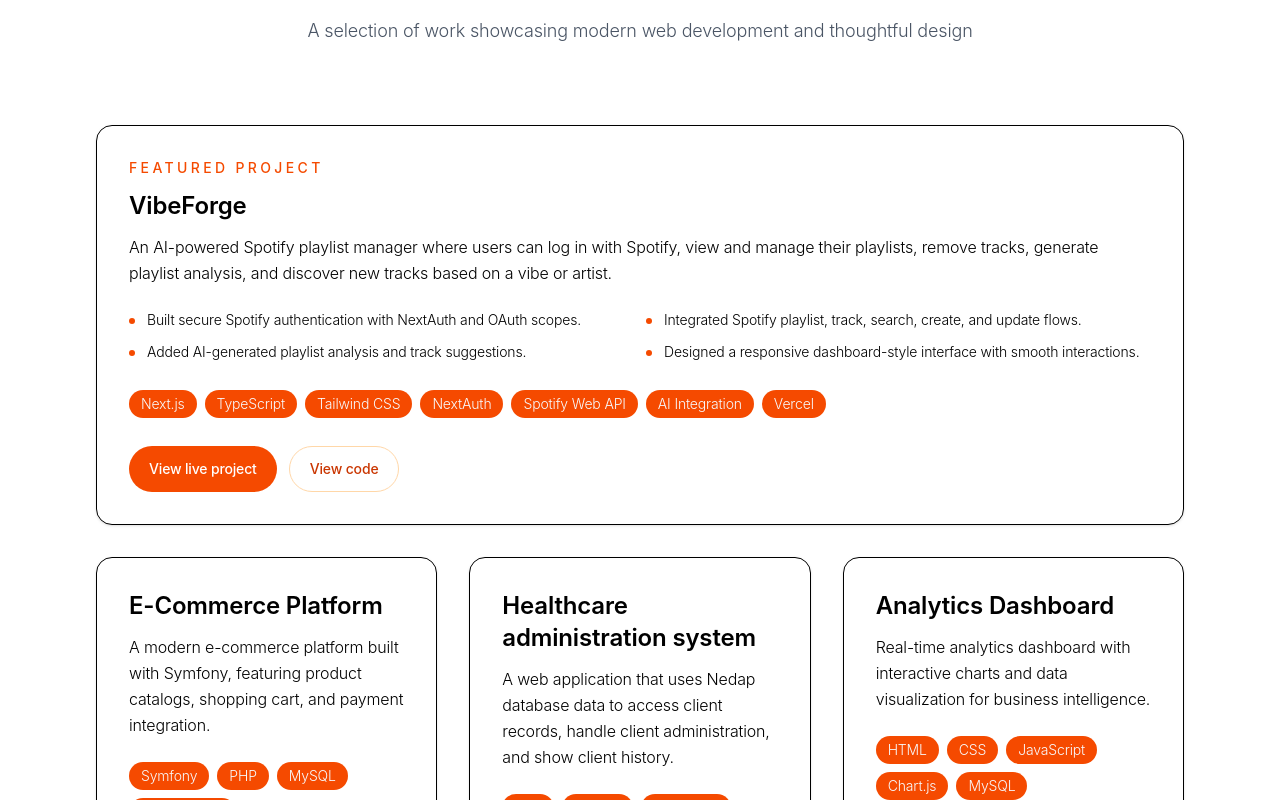
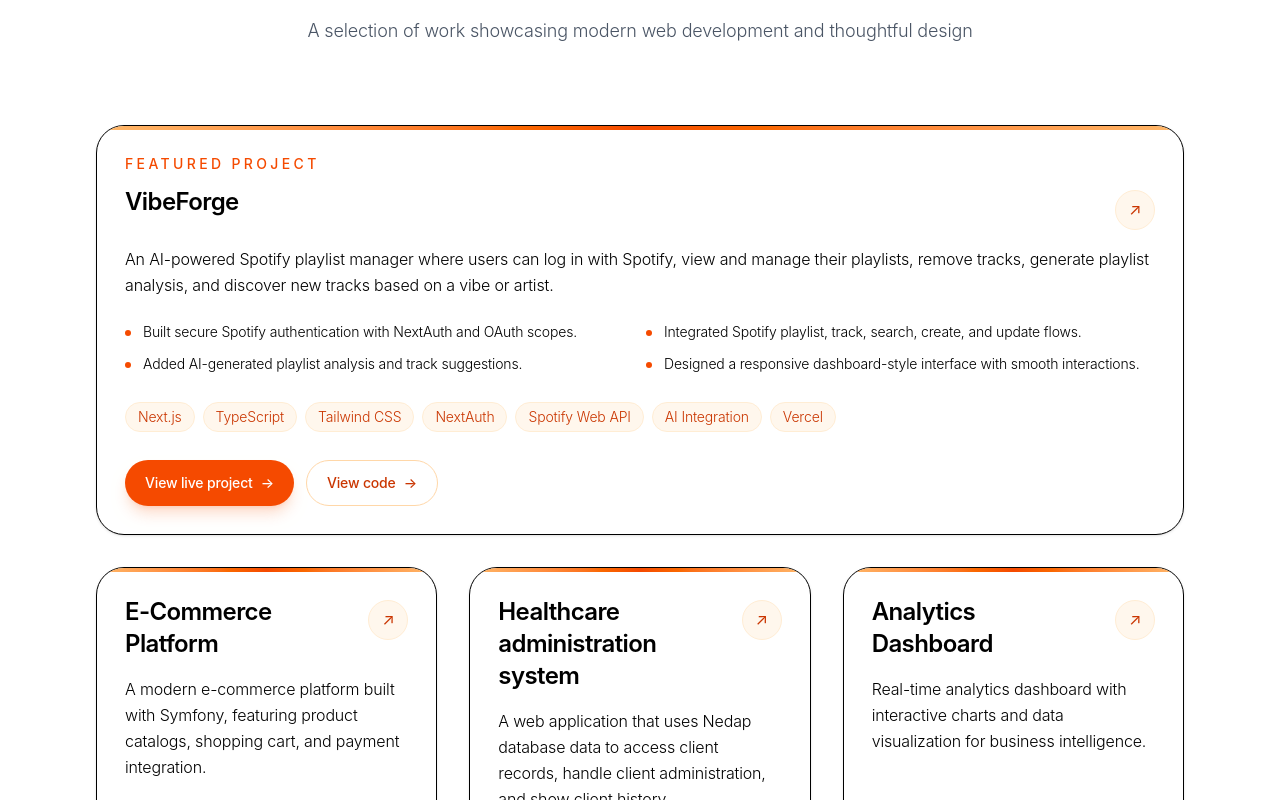
Before and after one commit to wpoth/wpoth.github.io, a Next.js app: page / in a window 1280 px wide. Shown: the part 1060-1860 px from the top of the page. Built offline with nearby package versions, Linux system fonts and the light colour scheme.

Commit message:
advanced card animations

```diff
--- a/src/components/ProjectCard.tsx
+++ b/src/components/ProjectCard.tsx
@@ -4,6 +4,19 @@
 import type { Project } from '@/data/portfolio';
 
 type ProjectCardProps = Project;
+
+const cardMotion = {
+  hidden: {
+    opacity: 0,
+    y: 32,
+    scale: 0.98,
+  },
+  visible: {
+    opacity: 1,
+    y: 0,
+    scale: 1,
+  },
+};
 
 export function ProjectCard({
   title,
@@ -17,59 +30,99 @@
   highlights,
 }: ProjectCardProps) {
   const cardClassName = featured
-    ? 'group relative overflow-hidden rounded-[2rem] border border-orange-200 bg-gradient-to-br from-orange-50 via-white to-warm-gray-50 shadow-sm transition-all duration-300'
-    : 'group relative overflow-hidden rounded-2xl border border-warm-gray-200 bg-white shadow-sm transition-all duration-300';
+    ? 'group relative overflow-hidden rounded-[2rem] border border-orange-200/80 bg-gradient-to-br from-orange-50 via-white to-white shadow-[0_18px_70px_rgba(234,88,12,0.10)] transition-all duration-500 hover:border-orange-300 hover:shadow-[0_28px_90px_rgba(234,88,12,0.18)]'
+    : 'group relative h-full overflow-hidden rounded-[1.75rem] border border-warm-gray-200 bg-white shadow-sm transition-all duration-500 hover:border-orange-200 hover:shadow-[0_22px_70px_rgba(15,23,42,0.10)]';
 
   const cardContent = (
-    <motion.div
-      initial={{ opacity: 0, y: 40 }}
-      whileInView={{ opacity: 1, y: 0 }}
-      viewport={{ once: true, amount: 0.2 }}
-      transition={{ duration: 0.6, ease: 'easeOut' }}
-      whileHover={{ y: -8 }}
+    <motion.article
+      variants={cardMotion}
+      initial="hidden"
+      whileInView="visible"
+      viewport={{ once: true, amount: 0.22 }}
+      transition={{
+        duration: 0.65,
+        ease: [0.22, 1, 0.36, 1],
+      }}
+      whileHover={{
+        y: -10,
+        scale: featured ? 1.01 : 1.025,
+      }}
       className={cardClassName}
     >
-      <div className="absolute inset-x-0 top-0 h-1 bg-gradient-to-r from-orange-400 via-orange-600 to-orange-400 opacity-0 transition-opacity duration-300 group-hover:opacity-100" />
+      <div className="pointer-events-none absolute inset-0 opacity-0 transition-opacity duration-500 group-hover:opacity-100">
+        <div className="absolute -right-24 -top-24 h-56 w-56 rounded-full bg-orange-300/30 blur-3xl" />
+        <div className="absolute -bottom-24 -left-24 h-56 w-56 rounded-full bg-orange-100/80 blur-3xl" />
+      </div>
+
+      <motion.div
+        className="absolute inset-x-0 top-0 h-1 bg-gradient-to-r from-orange-300 via-orange-600 to-orange-300"
+        initial={{ scaleX: 0 }}
+        whileInView={{ scaleX: 1 }}
+        viewport={{ once: true }}
+        transition={{ duration: 0.8, ease: 'easeOut' }}
+        style={{ transformOrigin: 'left' }}
+      />
 
       {featured && (
-        <div className="absolute -right-24 -top-24 h-64 w-64 rounded-full bg-orange-200/40 blur-3xl" />
+        <div className="absolute right-6 top-6 z-10 hidden rounded-full border border-orange-200 bg-white/80 px-4 py-2 text-xs font-medium uppercase tracking-[0.18em] text-orange-700 shadow-sm backdrop-blur-md md:inline-flex">
+          Featured
+        </div>
       )}
 
       {image && (
-        <div className="h-48 w-full overflow-hidden bg-orange-600">
+        <div className="relative h-52 w-full overflow-hidden bg-orange-600">
           <motion.img
             src={image}
             alt={title}
             className="h-full w-full object-cover"
             whileHover={{ scale: 1.08 }}
-            transition={{ duration: 0.4 }}
+            transition={{ duration: 0.7, ease: [0.22, 1, 0.36, 1] }}
           />
+
+          <div className="absolute inset-0 bg-gradient-to-t from-black/45 via-black/5 to-transparent opacity-70" />
         </div>
       )}
 
-      <div className={featured ? 'relative p-8 md:p-10' : 'relative p-8'}>
+      <div className={featured ? 'relative p-8 md:p-10' : 'relative flex h-full flex-col p-7'}>
         {eyebrow && (
-          <p className="mb-3 text-sm font-medium uppercase tracking-[0.24em] text-orange-600">
+          <motion.p
+            initial={{ opacity: 0, y: 8 }}
+            whileInView={{ opacity: 1, y: 0 }}
+            viewport={{ once: true }}
+            transition={{ duration: 0.45 }}
+            className="mb-3 text-sm font-medium uppercase tracking-[0.24em] text-orange-600"
+          >
             {eyebrow}
-          </p>
+          </motion.p>
         )}
 
+        <div className="mb-4 flex items-start justify-between gap-4">
           <motion.h3
             className={
               featured
-              ? 'mb-4 text-3xl font-semibold text-black md:text-4xl'
-              : 'mb-3 text-2xl font-semibold text-black'
+                ? 'text-3xl font-semibold tracking-tight text-black md:text-4xl'
+                : 'text-2xl font-semibold tracking-tight text-black'
             }
-          whileHover={{ x: 4 }}
+            transition={{ duration: 0.25 }}
           >
             {title}
           </motion.h3>
 
+          <motion.span
+            className="mt-1 hidden h-10 w-10 shrink-0 items-center justify-center rounded-full border border-orange-100 bg-orange-50 text-orange-700 transition-colors group-hover:border-orange-200 group-hover:bg-orange-600 group-hover:text-white sm:flex"
+            whileHover={{ rotate: -12 }}
+            transition={{ type: 'spring', stiffness: 280, damping: 18 }}
+            aria-hidden="true"
+          >
+            ↗
+          </motion.span>
+        </div>
+
         <p
           className={
             featured
-              ? 'mb-6 max-w-3xl text-lg font-light leading-relaxed text-warm-gray-800'
-              : 'mb-6 font-light leading-relaxed text-black'
+              ? 'mb-7 max-w-3xl text-lg font-light leading-relaxed text-warm-gray-800'
+              : 'mb-6 font-light leading-relaxed text-warm-gray-700'
           }
         >
           {description}
@@ -77,25 +130,43 @@
 
         {highlights && highlights.length > 0 && (
           <ul className="mb-7 grid gap-3 text-sm font-light text-warm-gray-800 md:grid-cols-2">
-            {highlights.map((highlight) => (
-              <li key={highlight} className="flex gap-3">
+            {highlights.map((highlight, index) => (
+              <motion.li
+                key={highlight}
+                initial={{ opacity: 0, x: -10 }}
+                whileInView={{ opacity: 1, x: 0 }}
+                viewport={{ once: true }}
+                transition={{ delay: index * 0.06, duration: 0.45 }}
+                className="flex gap-3"
+              >
                 <span className="mt-2 h-1.5 w-1.5 shrink-0 rounded-full bg-orange-600" />
                 <span>{highlight}</span>
-              </li>
+              </motion.li>
             ))}
           </ul>
         )}
 
-        <div className="mb-7 flex flex-wrap gap-2">
+        <div className={featured ? 'mb-8 flex flex-wrap gap-2' : 'mt-auto mb-7 flex flex-wrap gap-2'}>
           {tags.map((tag, index) => (
             <motion.span
               key={tag}
-              initial={{ opacity: 0, scale: 0.8 }}
-              whileInView={{ opacity: 1, scale: 1 }}
+              initial={{ opacity: 0, y: 8 }}
+              whileInView={{ opacity: 1, y: 0 }}
               viewport={{ once: true }}
-              transition={{ delay: index * 0.05 }}
-              whileHover={{ scale: 1.08 }}
-              className="rounded-full bg-orange-600 px-3 py-1 text-sm font-light text-slate-50 transition-colors hover:bg-orange-700"
+              transition={{
+                delay: index * 0.04,
+                duration: 0.35,
+                ease: 'easeOut',
+              }}
+              whileHover={{
+                y: -3,
+                scale: 1.04,
+              }}
+              className={
+                featured
+                  ? 'rounded-full border border-orange-200 bg-white/80 px-3 py-1 text-sm font-light text-orange-700 shadow-sm backdrop-blur-sm'
+                  : 'rounded-full border border-orange-100 bg-orange-50 px-3 py-1 text-sm font-light text-orange-700 transition-colors group-hover:border-orange-200 group-hover:bg-orange-100/70'
+              }
             >
               {tag}
             </motion.span>
@@ -105,29 +176,37 @@
         {links && links.length > 0 && (
           <div className="flex flex-col gap-3 sm:flex-row">
             {links.map((projectLink, index) => (
-              <a
+              <motion.a
                 key={projectLink.href}
                 href={projectLink.href}
                 target="_blank"
                 rel="noopener noreferrer"
+                whileHover={{ y: -2 }}
+                whileTap={{ scale: 0.98 }}
                 className={
                   index === 0
-                    ? 'inline-flex items-center justify-center rounded-full bg-orange-600 px-5 py-3 text-sm font-medium text-white transition-colors hover:bg-orange-700'
-                    : 'inline-flex items-center justify-center rounded-full border border-orange-200 bg-white px-5 py-3 text-sm font-medium text-orange-700 transition-colors hover:border-orange-300 hover:bg-orange-50'
+                    ? 'inline-flex items-center justify-center gap-2 rounded-full bg-orange-600 px-5 py-3 text-sm font-medium text-white shadow-lg shadow-orange-600/20 transition-colors hover:bg-orange-700'
+                    : 'inline-flex items-center justify-center gap-2 rounded-full border border-orange-200 bg-white px-5 py-3 text-sm font-medium text-orange-700 transition-colors hover:border-orange-300 hover:bg-orange-50'
                 }
               >
-                {projectLink.label}
-              </a>
+                <span>{projectLink.label}</span>
+                <motion.span
+                  aria-hidden="true"
+                  className="transition-transform group-hover:translate-x-0.5"
+                >
+                  →
+                </motion.span>
+              </motion.a>
             ))}
           </div>
         )}
       </div>
-    </motion.div>
+    </motion.article>
   );
 
   if (link && (!links || links.length === 0)) {
     return (
-      <a href={link} target="_blank" rel="noopener noreferrer">
+      <a href={link} target="_blank" rel="noopener noreferrer" className="block h-full">
         {cardContent}
       </a>
     );
```
Lines whose indentation alone changed are shown as unchanged.
